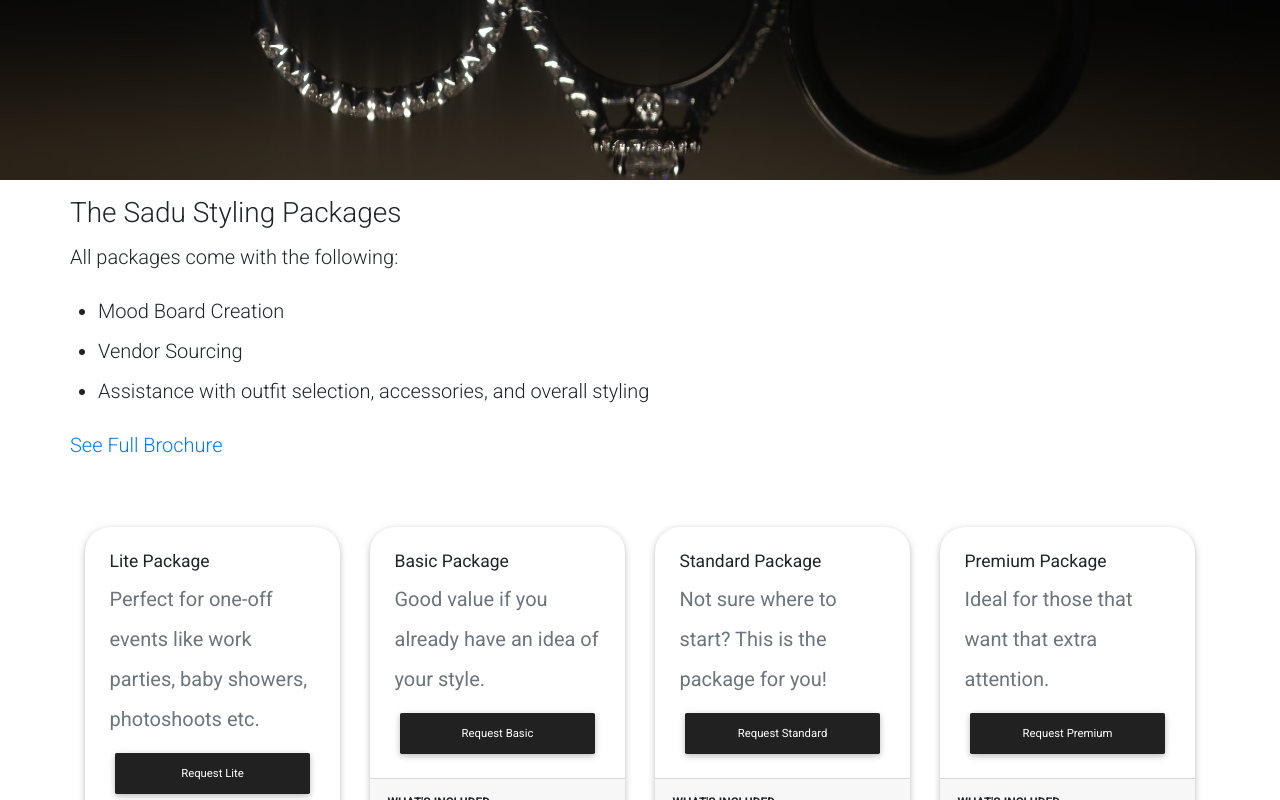
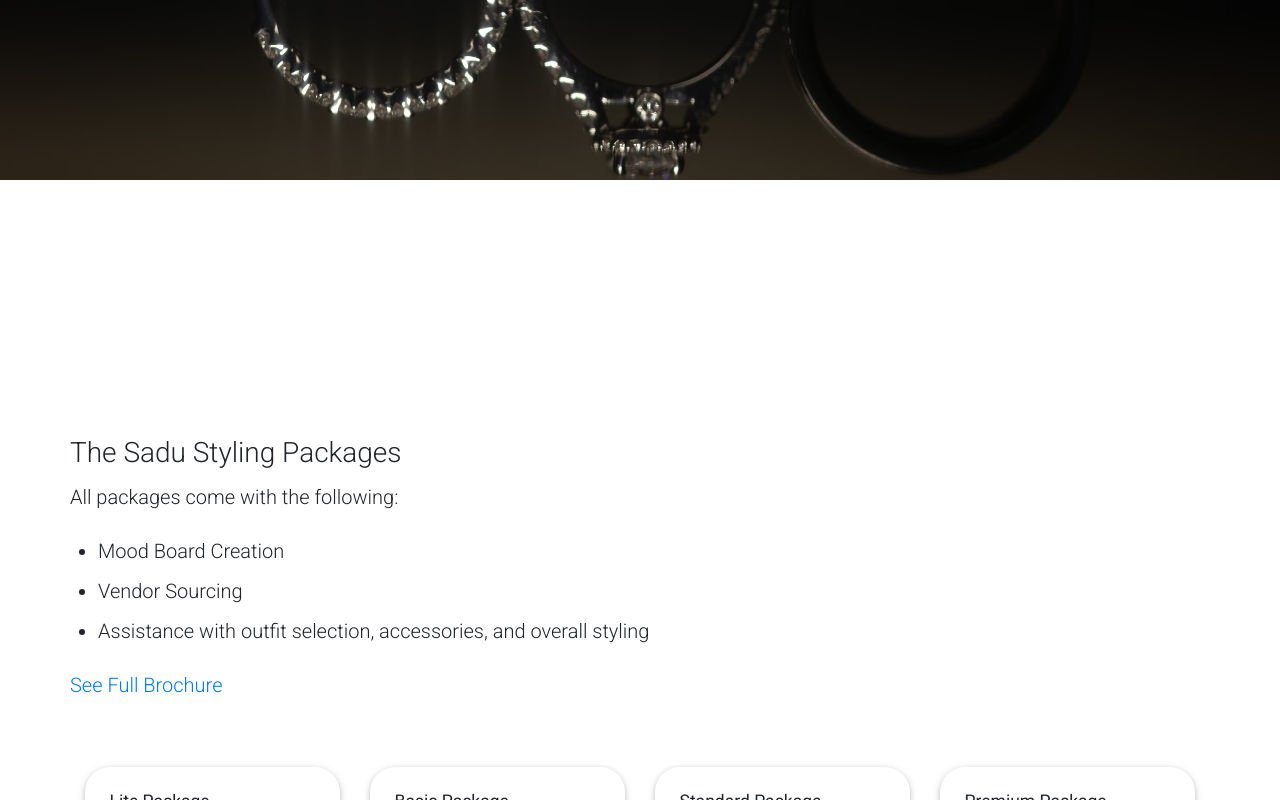
Before and after one commit to tonioshikanlu/sadu-styling, a React (Create React App) app in the folder sadu-styling/: page /services in a window 1280 px wide. Shown: the part 540-1340 px from the top of the page. Built offline with nearby package versions, Linux system fonts and the light colour scheme; no server answers; a web font is replaced by a local one.

Commit message:
Fixing vh issues.

```diff
--- a/sadu-styling/src/components/Contact.css
+++ b/sadu-styling/src/components/Contact.css
@@ -47,7 +47,7 @@
     display: flex;
     justify-content: center;
     align-items: center;
-    margin-top: 10vh;
+    margin-top: 40vh;
 }
 
 .contact-section {
--- a/sadu-styling/src/components/Home.css
+++ b/sadu-styling/src/components/Home.css
@@ -31,7 +31,7 @@
     line-height: 2.0;
     font-size: 20px;
     margin-right: 50px;
-    margin-top: 20vh;
+    margin-top: 50vh;
 }
 
 @media (max-width: 600px) {
--- a/sadu-styling/src/components/Services.css
+++ b/sadu-styling/src/components/Services.css
@@ -37,7 +37,7 @@
     padding: 50px 0;
     line-height: 2.0;
     font-size: 20px;
-    margin-top: 20vh;
+    margin-top: 50vh;
     margin-left: auto;
     margin-right: auto;
 }
```
